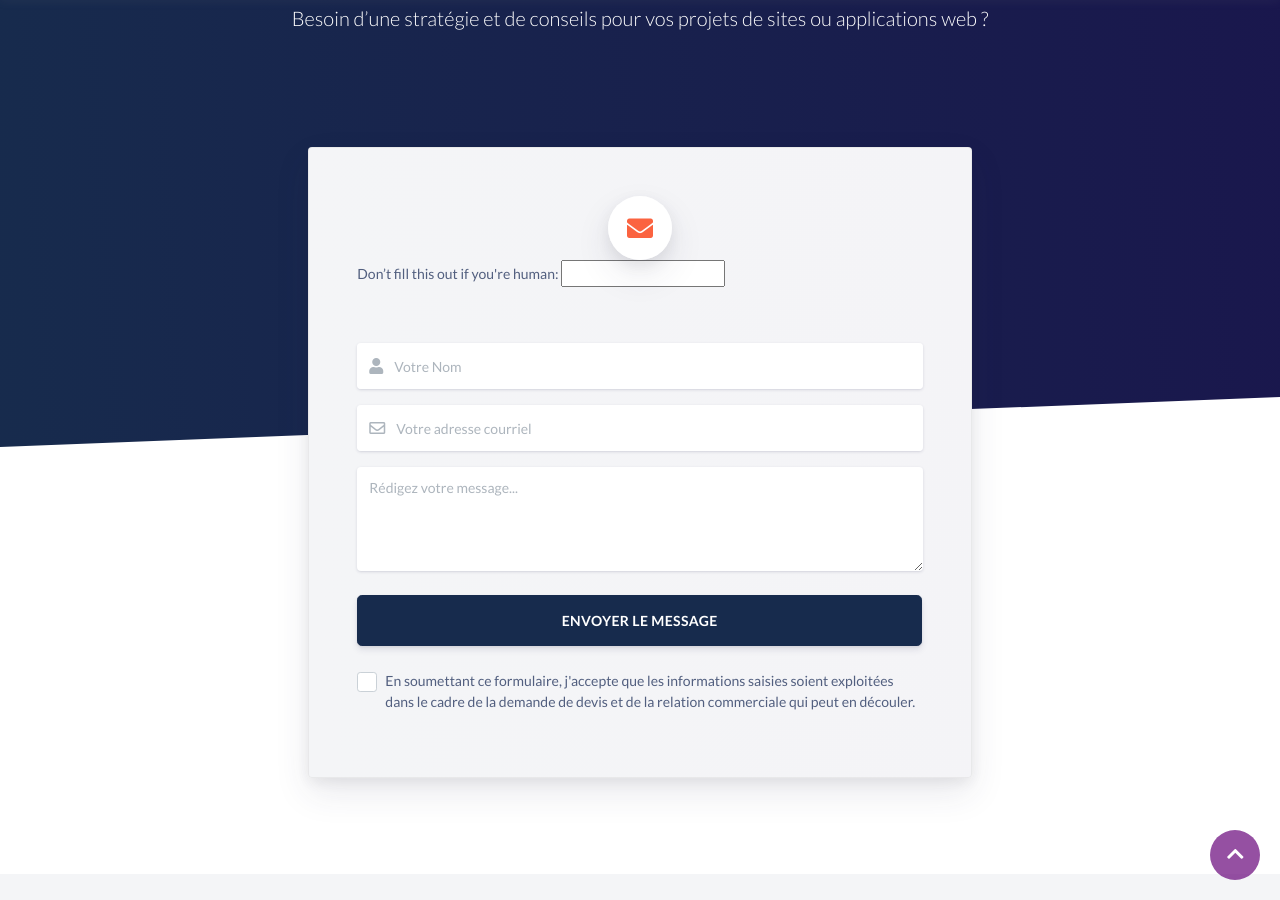
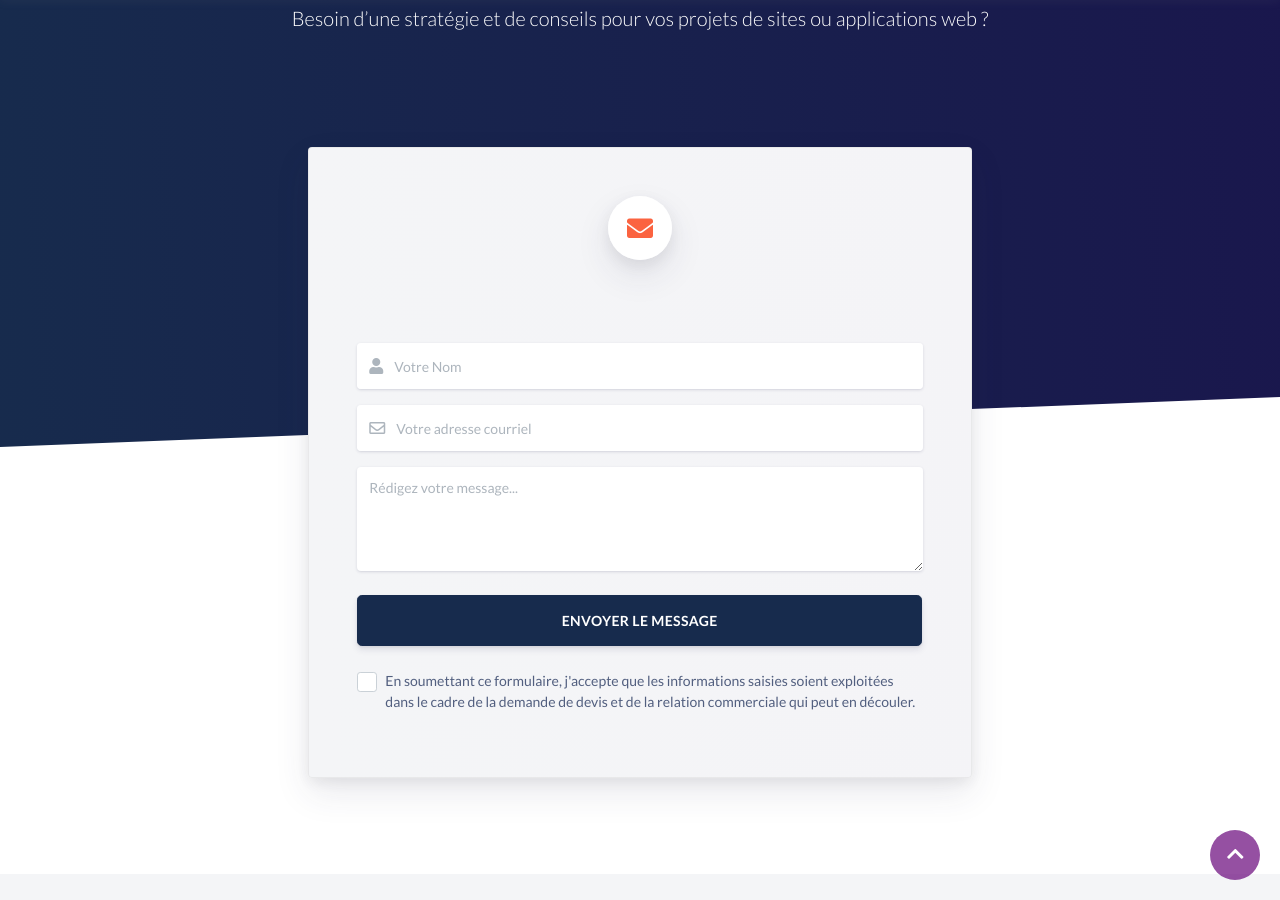
Before and after one commit to Xadezign/xadezign_jekyll, a Jekyll site: the page built from index.md, in a window 1280 px wide and 900 px high, scrolled down 3577 px. Built offline with Jekyll 4.4.1, drawn with Linux system fonts in a browser that asks for light colours; nearby versions of some CDN libraries.

Commit message:
visibility hidden

```diff
--- a/_includes/form-contact.html
+++ b/_includes/form-contact.html
@@ -51,8 +51,6 @@
                                 <div>
                                     <button type="submit" class="btn btn-default btn-round btn-block btn-lg">Envoyer le message</button>
                                 </div>
-                                <input type="hidden" name="_next" value="{{ base.url | prepend: site.url }}/thanks.html" />
-                                <input type="text" name="_gotcha" style="display:none" />
                                 <div class="custom-control custom-checkbox mb-3 mt-4">
                                         <input class="custom-control-input" id="customCheck1" type="checkbox">
                                         <label class="custom-control-label" for="customCheck1">En soumettant ce formulaire, j'accepte que les informations saisies soient exploitées dans le cadre de la demande de devis et de la relation commerciale qui peut en découler.</label>
--- a/_sass/custom/_custom-forms.scss
+++ b/_sass/custom/_custom-forms.scss
@@ -184,3 +184,7 @@
         transition: $input-transition;
     }
 }
+
+.hidden {
+    visibility: hidden;
+}
```
